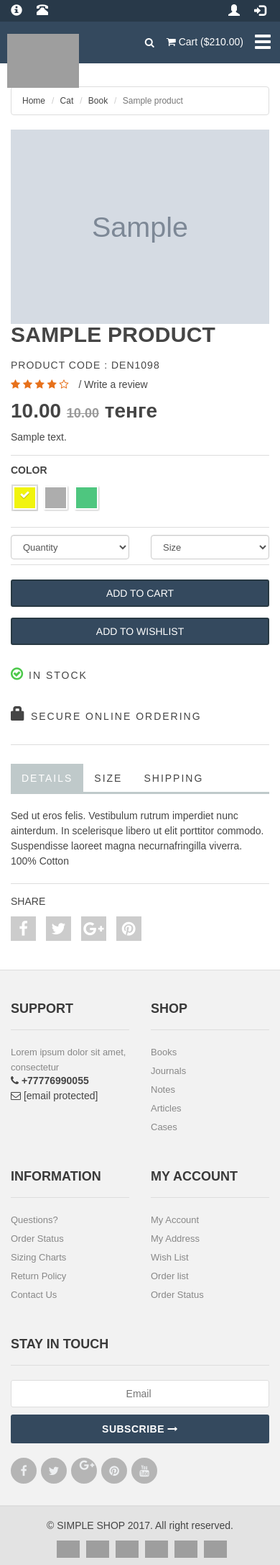
After one commit to pamost/simpleshop, a Django app: page /product/1/ in a window 390 px wide. The commit adds this page. Shown: the whole page at 72% size. Run offline with Django 3.2, Linux system fonts and the light colour scheme; tables that the repository leaves empty hold one stand-in row (values such as "Sample post"); grey boxes marked "Sample" are stand-in pictures; some libraries are stand-ins or nearby versions; grey boxes are pictures that could not be loaded.

Commit message:
Product page template

```diff
--- a/products/urls.py
+++ b/products/urls.py
@@ -3,5 +3,5 @@ from products import views
 
 
 urlpatterns = [
-
+    url('^product/(?P<product_id>\w+)/$', views.product, name='product')
 ]
--- a/products/views.py
+++ b/products/views.py
@@ -1,3 +1,7 @@
 from django.shortcuts import render
+from products.models import *
 
-# Create your views here.
+
+def product(request, product_id):
+    product = Product.objects.get(id=product_id)
+    return render(request, 'products/product.html', locals())
--- a/templates/landing/poduct_item.html
+++ b/templates/landing/poduct_item.html
@@ -6,7 +6,7 @@
 
         <div class="image">
             <div class="quickview">
-                <a data-toggle="modal" class="btn btn-xs btn-quickview" href="#">Подробнее</a>
+                <a data-toggle="modal" class="btn btn-xs btn-quickview" href="{% url 'product' product_image.product.id %}">Подробнее</a>
             </div>
             <a href="#"><img src="{{ product_image.image.url }}" alt="img" class="img-responsive"></a>
             <div class="promotion">
--- /dev/null
+++ b/templates/products/product.html
@@ -0,0 +1,154 @@
+{% extends 'base.html' %}
+
+
+{% block content %}
+
+<div class="container main-container headerOffset">
+
+    <div class="row">
+        <div class="breadcrumbDiv col-lg-12">
+            <ul class="breadcrumb">
+                <li><a href="#">Home</a></li>
+                <li><a href="#">Cat</a></li>
+                <li><a href="#">Book</a></li>
+                <li class="active">{{ product.name }}</li>
+            </ul>
+        </div>
+    </div>
+
+    <div class="row transitionfx">
+        <div class="col-lg-6 col-md-6 col-sm-6">
+            <div class="main-image main-image-thumb-list sp-wrap col-lg-12 no-padding style3">
+                {% for image_item in product.productimage_set.all %}
+                    <a href="{{ image_item.image.url }}">
+                        <img src="{{ image_item.image.url }}" class="img-responsive" alt="{{ product.name }}">
+                    </a>
+                {% endfor %}
+            </div>
+        </div>
+
+        <div class="col-lg-6 col-md-6 col-sm-5">
+            <h1 class="product-title"> {{ product.name }} </h1>
+            <h3 class="product-code">Product Code : DEN1098</h3>
+
+            <div class="rating">
+                <p><span><i class="fa fa-star"></i></span> <span><i class="fa fa-star"></i></span> <span><i class="fa fa-star"></i></span> <span><i class="fa fa-star"></i></span> <span><i class="fa fa-star-o "></i></span> <span class="ratingInfo"> <span> / </span> <a data-toggle="modal" data-target="#modal-review"> Write a review</a> </span></p>
+            </div>
+
+            <div class="product-price"><span class="price-sales"> {{ product.price }}</span> <span class="price-standard">{{ product.old_price }}</span> тенге</div>
+            <div class="details-description">
+                <p>{{ product.description }}</p>
+            </div>
+            <div class="color-details"><span class="selected-color"><strong>COLOR</strong></span>
+                <ul class="swatches Color">
+                    <li class="selected"><a style="background-color:#f1f40e"> </a></li>
+                    <li><a style="background-color:#adadad"> </a></li>
+                    <li><a style="background-color:#4EC67F"> </a></li>
+                </ul>
+            </div>
+
+            <div class="productFilter productFilterLook2">
+                <div class="row">
+                    <div class="col-lg-6 col-sm-6 col-xs-6">
+                        <div class="filterBox">
+                            <select class="form-control">
+                                <option value="strawberries" selected="">Quantity
+                                <option value="mango">1
+                                <option value="bananas">2
+                                <option value="watermelon">3
+                                <option value="grapes">4
+                                <option value="oranges">5
+                                <option value="pineapple">6
+                                <option value="peaches">7
+                                <option value="cherries">8
+                            </select>
+                        </div>
+                    </div>
+                    <div class="col-lg-6 col-sm-6 col-xs-6">
+                        <div class="filterBox">
+                            <select class="form-control">
+                                <option value="strawberries" selected="">Size
+                                <option value="mango">XL
+                                <option value="bananas">XXL
+                                <option value="watermelon">M
+                                <option value="apples">L
+                                <option value="apples">S
+                            </select>
+                        </div>
+                    </div>
+                </div>
+            </div>
+
+            <div class="cart-actions">
+                <div class="addto row">
+                    <div class="col-lg-6 col-md-6 col-sm-6 col-xs-12">
+                        <button onclick="#" class="button btn-block btn-cart cart first" title="Add to Cart" type="button">Add to Cart</button>
+                    </div>
+                    <div class="col-lg-6 col-md-6 col-sm-6 col-xs-12"><a class="link-wishlist wishlist btn-block ">Add to Wishlist</a></div>
+                </div>
+                <div style="clear:both"></div>
+                <h3 class="incaps"><i class="fa fa fa-check-circle-o color-in"></i> In stock</h3>
+                <h3 style="display:none" class="incaps"><i class="fa fa-minus-circle color-out"></i> Out of stock</h3>
+                <h3 class="incaps"><i class="glyphicon glyphicon-lock"></i> Secure online ordering</h3>
+            </div>
+
+            <div class="clear"></div>
+            <div class="product-tab w100 clearfix">
+                <ul class="nav nav-tabs">
+                    <li class="active"><a href="#details" data-toggle="tab">Details</a></li>
+                    <li><a href="#size" data-toggle="tab">Size</a></li>
+                    <li><a href="#shipping" data-toggle="tab">Shipping</a></li>
+                </ul>
+
+                <div class="tab-content">
+                    <div class="tab-pane active" id="details">Sed ut eros felis. Vestibulum rutrum imperdiet nunc ainterdum. In scelerisque libero ut elit porttitor commodo. Suspendisse laoreet magna necurnafringilla viverra.<br>100% Cotton<br></div>
+                    <div class="tab-pane" id="size"> 16" waist<br>Model wears size 31. Model is 6'2 <br></div>
+                    <div class="tab-pane" id="shipping">
+                        <table>
+                            <colgroup>
+                                <col style="width:33%">
+                                <col style="width:33%">
+                                <col style="width:33%">
+                            </colgroup>
+                            <tbody>
+                            <tr>
+                                <td>Standard</td>
+                                <td>1-5 business days</td>
+                                <td>$7.95</td>
+                            </tr>
+                            <tr>
+                                <td>Two Day</td>
+                                <td>2 business days</td>
+                                <td>$15</td>
+                            </tr>
+                            <tr>
+                                <td>Next Day</td>
+                                <td>1 business day</td>
+                                <td>$30</td>
+                            </tr>
+                            </tbody>
+                            <tfoot>
+                            <tr>
+                                <td colspan="3">* Free on orders of $50 or more</td>
+                            </tr>
+                            </tfoot>
+                        </table>
+                    </div>
+                </div>
+            </div>
+
+            <div style="clear:both"></div>
+            <div class="product-share clearfix">
+                <p> SHARE </p>
+                <div class="socialIcon"><a href="#"> <i class="fa fa-facebook"></i></a> <a href="#"> <i class="fa fa-twitter"></i></a> <a href="#"> <i class="fa fa-google-plus"></i></a> <a href="#"><i class="fa fa-pinterest"></i></a></div>
+            </div>
+        </div>
+    </div>
+
+    <div style="clear:both"></div>
+
+</div>
+
+<div class="gap"></div>
+
+{% endblock %}
```
Also changed, not shown: static/img/collage.jpg.
